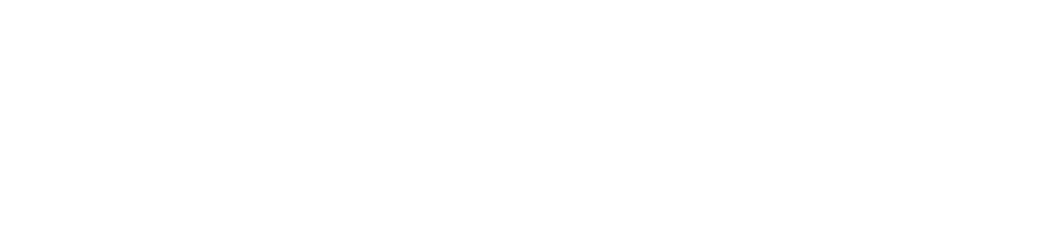
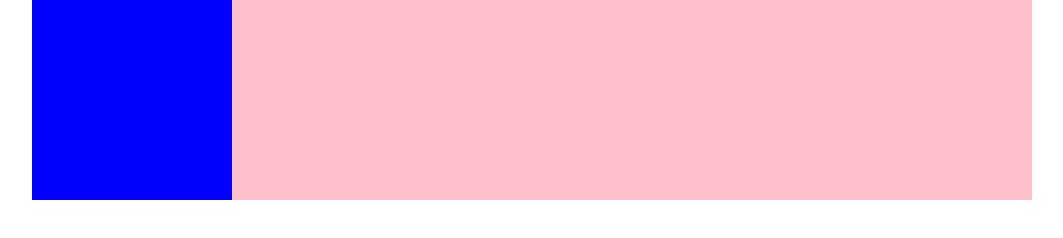
Before and after one commit to classe130-alessiovietri/08-lc-flex-layout-1, a plain HTML site: page index.html in a window 1280 px wide. Shown: the whole page, without its empty margins (108-1171 px from the left). Drawn offline with Linux system fonts and the light colour scheme.

Commit message:
Completato LC

```diff
--- a/css/style.css
+++ b/css/style.css
@@ -10,7 +10,29 @@
 /*
     GENERAL
 */
+.container {
+    max-width: 1000px;
+    margin: 0 auto;
+    display: flex;
+}
+
+.menu {
+    width: 20%;
+}
+
+.main {
+    width: 80%;
+}
 
 /*
     DEBUG
 */
+.debug .menu {
+    background-color: blue;
+    min-height: 200px;
+}
+
+.debug .main {
+    background-color: pink;
+    min-height: 200px;
+}
--- a/index.html
+++ b/index.html
@@ -4,8 +4,16 @@
         <meta charset="UTF-8">
         <meta name="viewport" content="width=device-width, initial-scale=1.0">
         <title>08 LC Flex Layout 1</title>
+
+        <!-- CSS -->
+        <link rel="stylesheet" href="css/style.css">
     </head>
     <body class="debug">
 
+        <div class="container">
+            <div class="menu"></div>
+            <div class="main"></div>
+        </div>
+
     </body>
 </html>
```
